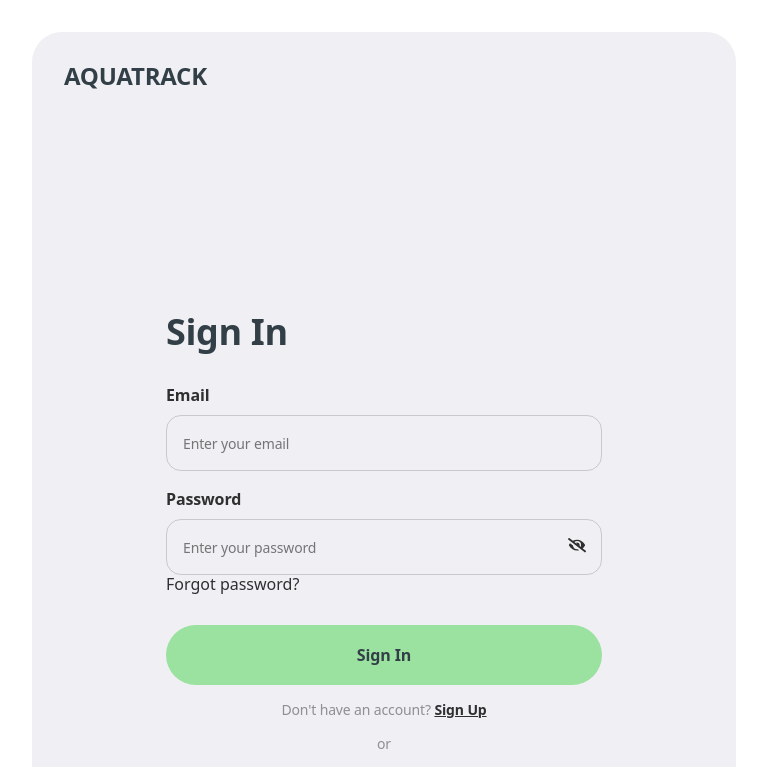
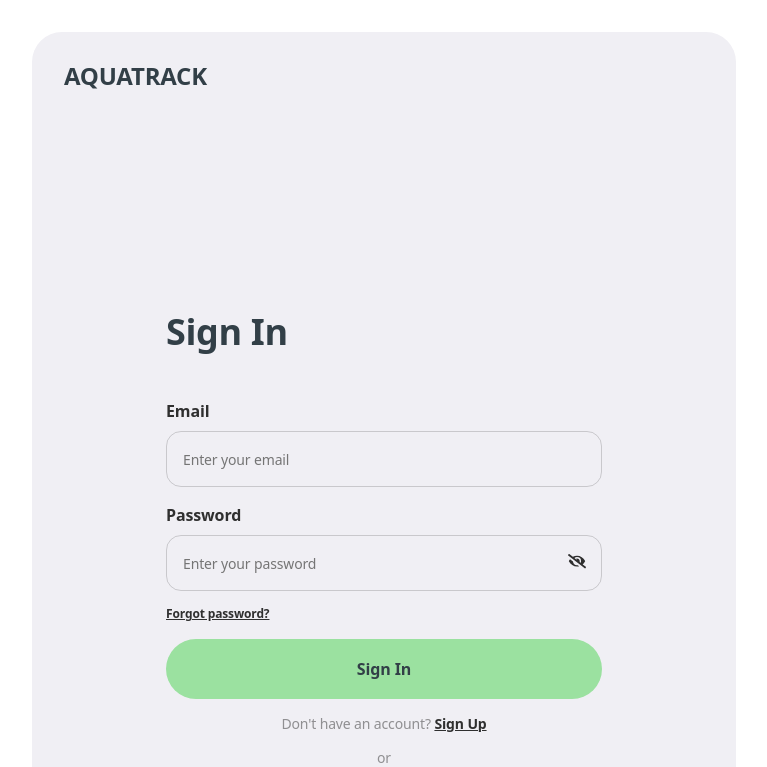
Before and after one commit to Yumfii/crystal_coders-front, a React (Create React App) app: page /signin in a window 1280 px wide. Shown: the top 767 px of the page, without its empty margins (256-1023 px from the left). Built offline with nearby package versions, Linux system fonts and the light colour scheme; no server answers.

Commit message:
Updated SignIn+SignUp Form

```diff
--- a/src/components/GoogleBtn/GoogleBtn.module.css
+++ b/src/components/GoogleBtn/GoogleBtn.module.css
@@ -9,7 +9,7 @@
   line-height: 1.28;
   letter-spacing: -0.14px;
   text-align: center;
-  height: 46px;
+  height: 50px;
   padding: 14px 28px;
   border: 1px solid var(--dark-blue);
   color: var(--dark-blue);
--- a/src/components/SignInForm/SignInForm.jsx
+++ b/src/components/SignInForm/SignInForm.jsx
@@ -120,10 +120,9 @@ const SignInForm = () => {
 
           {/* Show Notification if there's a local login error */}
           {loginError && <NotificationSignIn />}
+          <p className={css.conc}>or</p>
+          <GoogleBtn />
         </form>
-
-        <p className={css.conc}>or</p>
-        <GoogleBtn />
       </div>
     </div>
   );
--- a/src/components/SignInForm/SignInForm.module.css
+++ b/src/components/SignInForm/SignInForm.module.css
@@ -1,15 +1,11 @@
 @import '../../index.css';
 
 .infoContainer {
-  width: 343px;
-
   border-radius: 30px;
   background: var(--light-gray);
   padding: 24px 16px;
   text-align: left;
-  align-self: center;
-
-  min-height: 100%;
+  width: 100%;
 }
 
 .logo {
@@ -17,13 +13,9 @@
 }
 
 .formContainer {
-  padding-left: 16px;
-  padding-right: 16px;
-  display: flex;
-  flex-direction: column;
+  display: grid;
+  justify-content: center;
   align-items: center;
-  justify-content: center;
-  width: 100%;
 }
 
 .title {
@@ -40,20 +32,18 @@
 }
 
 .form {
-  display: grid;
-  align-content: center;
-
-  align-self: center;
+  display: flex;
+  flex-direction: column;
+  gap: 16px;
+  min-width: 256px;
 }
 
 .inputBox {
   position: relative;
-  margin-bottom: 32px;
   gap: 16px;
   display: flex;
   flex-direction: column;
   align-self: stretch;
-  width: 100%;
 }
 
 .group {
@@ -75,7 +65,7 @@
 .input {
   border-radius: 15px;
   border: 1px solid rgba(47, 47, 47, 0.2);
-  width: 311px;
+  width: 100%;
   height: 50px;
   padding: 16px 16px 16px 16px;
 
@@ -106,6 +96,17 @@
   margin-top: 0.1rem;
 }
 
+.forgotPassword {
+  margin-top: 14px;
+  color: var(--dark-gray);
+  font-size: 12px;
+  font-style: normal;
+  font-weight: 700;
+  line-height: 18px;
+  letter-spacing: -0.14px;
+  text-decoration-line: underline;
+}
+
 .wrapPass {
   position: relative;
   width: 100%;
@@ -120,12 +121,9 @@
 }
 
 .signInBtn {
-  margin-bottom: 16px;
   display: flex;
-  width: 311px;
   height: 50px;
   padding: 16px 131px;
-  padding: 0;
 
   justify-content: center;
   align-items: center;
@@ -159,7 +157,6 @@
   text-align: center;
   justify-content: center;
   align-items: stretch;
-  margin-bottom: 16px;
 }
 
 .signuplink {
@@ -184,7 +181,6 @@
   font-weight: 400;
   line-height: 18px;
   letter-spacing: -0.14px;
-  margin-bottom: 16px;
 }
 
 .redirect {
@@ -208,37 +204,6 @@
   cursor: pointer;
   background: #82ea8a;
   box-shadow: 0 0 10px rgba(0, 123, 255, 0.7);
-}
-@media screen and (max-width: 320px) {
-  .infoContainer {
-    max-width: 100%;
-    padding: 16px;
-    margin: 0 auto;
-  }
-
-  .formContainer {
-    padding-left: 8px;
-    padding-right: 8px;
-  }
-
-  .input,
-  .signInBtn {
-    width: 100%;
-    max-width: 100%;
-    height: 50px;
-  }
-
-  .inputBox {
-    margin-bottom: 16px;
-  }
-
-  .signInBtn {
-    margin-bottom: 16px;
-  }
-
-  .logo {
-    margin-bottom: 100px;
-  }
 }
 
 @media screen and (min-width: 768px) {
--- a/src/components/SignUpForm/SignUpForm.module.css
+++ b/src/components/SignUpForm/SignUpForm.module.css
@@ -3,20 +3,13 @@
   background: var(--light-gray);
   padding: 24px 16px;
   text-align: left;
-  max-width: 100%;
+  width: 100%;
 }
 
 .SignUpForm {
-  /* display: grid;
-  align-content: center;
-  gap: 16px;
-  justify-items: start;
-  min-width: 256px; */
   display: flex;
   flex-direction: column;
-
   gap: 16px;
-
   min-width: 256px;
 }
 
@@ -32,6 +25,8 @@
   display: flex;
   flex-direction: column;
   gap: 8px;
+  font-size: 14px;
+  font-weight: 700;
 }
 
 .wrapPass {
@@ -88,6 +83,8 @@
   gap: 10px;
   border-radius: 30px;
   background: var(--light-green);
+  font-size: 14px;
+  font-weight: 700;
 }
 
 .btn:hover,
```
Also changed, not shown: src/components/WelcomeSection/WelcomeSection.jsx (line endings or trailing spaces), src/pages/SignInPage/SignInPage.module.css (line endings or trailing spaces).
